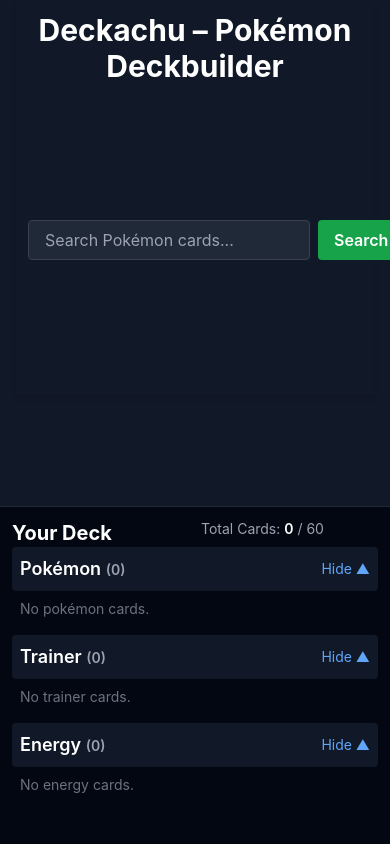
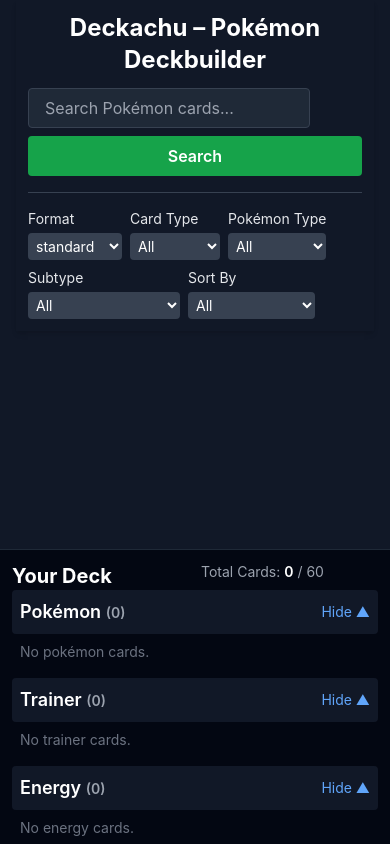
Before and after one commit to Mbani625/deckachu, a React (Create React App) app: page / in a window 390 px wide. Built offline with nearby package versions, Linux system fonts and the light colour scheme.

Commit message:
mobile updates1

```diff
--- a/src/App.js
+++ b/src/App.js
@@ -15,6 +15,7 @@
   const [subtypeFilter, setSubtypeFilter] = useState("");
   const [pokemonTypeFilter, setPokemonTypeFilter] = useState("");
   const [sortOption, setSortOption] = useState("");
+  const [showFilters, setShowFilters] = useState(false);
   const { results, searchCards, loadMore, page, allResults } = useCardSearch();
 
   const handleSearch = () => {
@@ -118,12 +119,12 @@
       {/* Scrollable main content */}
       <div className="flex-grow overflow-y-auto p-4 pt-0">
         <div className="sticky top-0 z-20 bg-gray-900 p-3 shadow-md">
-          <h1 className="text-3xl font-bold mb-3 text-white text-center">
+          <h1 className="text-2xl sm:text-3xl font-bold mb-3 text-white text-center">
             Deckachu – Pokémon Deckbuilder
           </h1>
-          <div className="flex items-center gap-2">
+          <div className="flex flex-col sm:flex-row flex-wrap items-stretch sm:items-center gap-2">
             {/* Vertically aligned search section */}
-            <div className="flex items-center gap-2 h-12">
+            <div className="flex flex-col sm:flex-row items-stretch sm:items-center gap-2 w-full">
               <SearchBar
                 searchTerm={searchTerm}
                 setSearchTerm={setSearchTerm}
@@ -136,7 +137,10 @@
                 Search
               </button>
             </div>
-            <div className="w-px h-8 bg-gray-700 mx-2"></div> {/* divider */}
+            <div className="hidden sm:block w-px h-8 bg-gray-700 mx-2"></div>{" "}
+            {/* vertical on sm+ */}
+            <div className="block sm:hidden h-px w-full bg-gray-700 my-2"></div>{" "}
+            {/* horizontal on mobile */}
             {/* Uniform-width filter dropdowns */}
             <div className="flex flex-wrap items-center gap-2">
               <FilterDropdown
@@ -152,6 +156,26 @@
                 value={typeFilter}
                 onChange={setTypeFilter}
                 options={["Pokémon", "Trainer", "Energy"]}
+                className="w-[180px]"
+              />
+
+              <FilterDropdown
+                label="Pokémon Type"
+                value={pokemonTypeFilter}
+                onChange={setPokemonTypeFilter}
+                options={[
+                  "Colorless",
+                  "Darkness",
+                  "Dragon",
+                  "Fairy",
+                  "Fighting",
+                  "Fire",
+                  "Grass",
+                  "Lightning",
+                  "Metal",
+                  "Psychic",
+                  "Water",
+                ]}
                 className="w-[180px]"
               />
 
@@ -182,25 +206,6 @@
               />
 
               <FilterDropdown
-                label="Pokémon Type"
-                value={pokemonTypeFilter}
-                onChange={setPokemonTypeFilter}
-                options={[
-                  "Colorless",
-                  "Darkness",
-                  "Dragon",
-                  "Fairy",
-                  "Fighting",
-                  "Fire",
-                  "Grass",
-                  "Lightning",
-                  "Metal",
-                  "Psychic",
-                  "Water",
-                ]}
-                className="w-[180px]"
-              />
-              <FilterDropdown
                 label="Sort By"
                 value={sortOption}
                 onChange={setSortOption}
@@ -230,7 +235,7 @@
       </div>
 
       {/* Fixed deck view at bottom */}
-      <div className="fixed bottom-0 left-0 right-0 h-[40vh] bg-gray-950 border-t border-gray-800 overflow-y-auto z-10 p-3">
+      <div className="fixed bottom-0 left-0 right-0 h-[35vh] sm:h-[40vh] bg-gray-950 border-t border-gray-800 overflow-y-auto z-10 p-3">
         <DeckView
           deck={deck}
           onAdd={handleAddToDeck}
--- a/src/components/SearchBar.jsx
+++ b/src/components/SearchBar.jsx
@@ -9,7 +9,7 @@
   };
 
   return (
-    <div className="h-10">
+    <div className="w-full sm:w-auto h-10">
       <input
         type="text"
         value={searchTerm}
```
